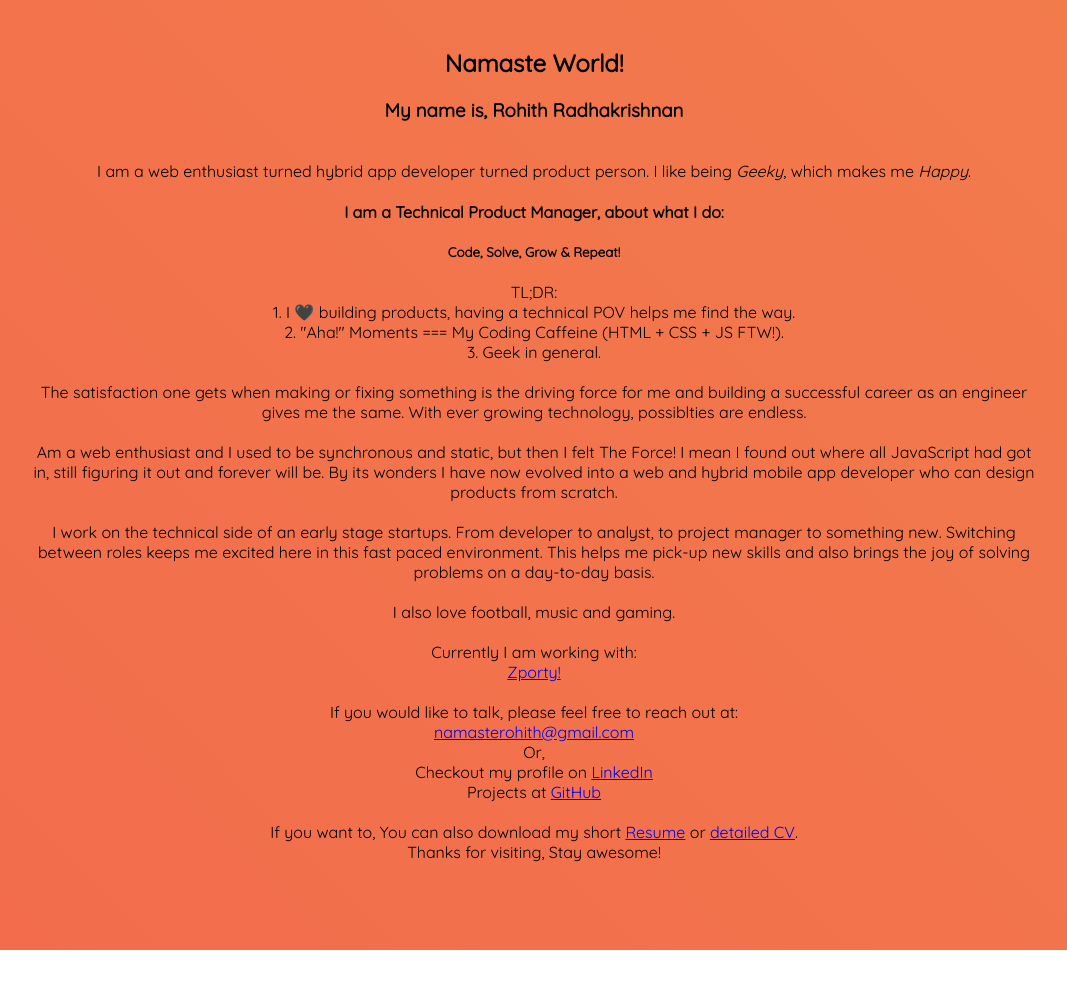
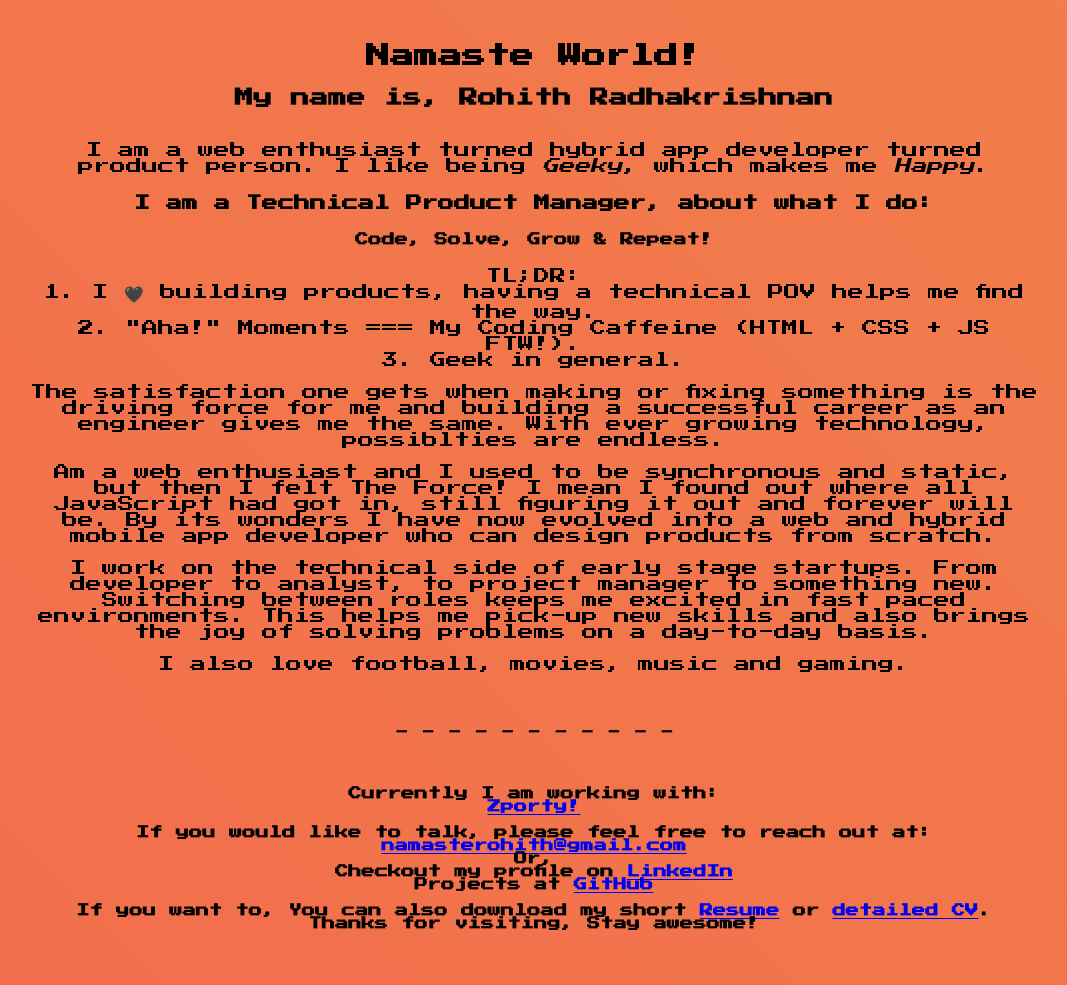
Before and after one commit to namasterohith/namasterohith.github.io, a plain HTML site: page index.html in a window 1280 px wide. Shown: the whole page, without its empty margins (106-1173 px from the left). Before the commit the page ends 950 px from the top, so only its background shows below. Drawn offline with Linux system fonts and the light colour scheme.

Commit message:
Update index.html

```diff
--- a/index.html
+++ b/index.html
@@ -6,10 +6,10 @@
     </meta>
 
     <link rel="icon" type="image/png" href="./Files/favicon.png">
-    <link href="https://fonts.googleapis.com/css?family=Quicksand&display=swap" rel="stylesheet">
+    <link href="https://fonts.googleapis.com/css2?family=Press+Start+2P&display=swap" rel="stylesheet">
     <style>
         body {
-            font-family: 'Quicksand', sans-serif;
+            font-family: 'Press Start 2P', cursive;
             font-size: 100%;
             text-align: center;
 
@@ -151,13 +151,17 @@ XD Live Long & Prosper!
     </div>
     <br />
     <div>
-        I work on the technical side of an early stage startups. From developer to analyst, to project manager to something new. Switching between roles keeps me excited here in this fast paced environment.
+        I work on the technical side of early stage startups. From developer to analyst, to project manager to something new. Switching between roles keeps me excited in fast paced environments.
         This helps me pick-up new skills and also brings the joy of solving problems on a day-to-day basis.
     </div>
     <br />
     <div>
-        I also love football, music and gaming.
+        I also love football, movies, music and gaming.
     </div>
+    <br />
+    <br />
+    <h5> - - - - - - - - - - - <h5>
+    <br />
     <br />
     <div>
         Currently I am working with:<br />
```
